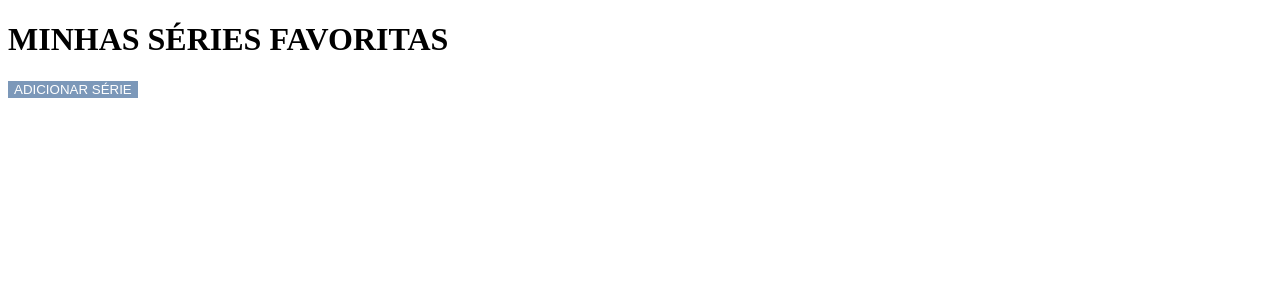
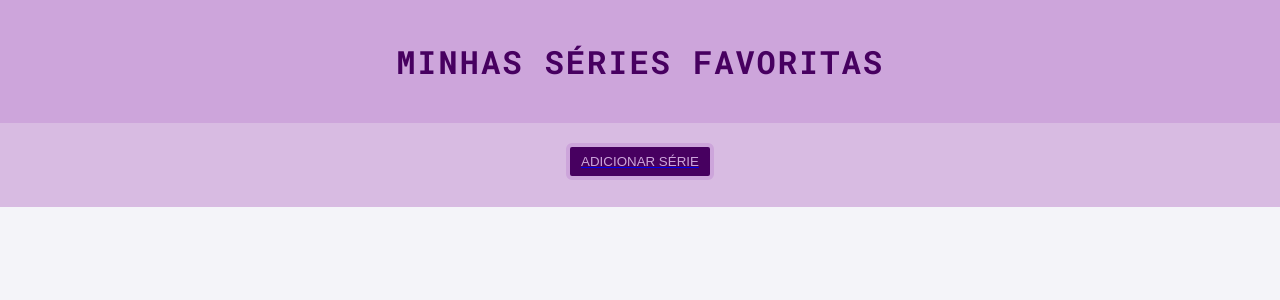
Before and after one commit to gabrielafjesuino/revisao_flask, a Flask app: page / in a window 1280 px wide. Shown: the top 300 px of the page. Run offline with Flask 3, Linux system fonts and the light colour scheme.

Commit message:
Add files via upload

```diff
--- /dev/null
+++ b/static/css/estilo.css
@@ -0,0 +1,72 @@
+* {
+    margin:0;
+    padding:0;
+}
+
+.titulo {
+    background-color: #cda5db;
+    padding-bottom: 40px;
+    padding-top: 40px;
+    text-align: center;
+    color: #470060;
+    font-family: 'Roboto Mono', monospace;
+    letter-spacing: 2px;
+}
+
+header {
+    background-color: #d8bbe2;
+    padding-bottom: 7px;
+}
+
+.botao {
+    border-radius: 6px;
+    padding-left: 11px;
+    padding-right: 11px;
+    padding-top: 7px;
+    padding-bottom: 7px;
+    margin: 0 auto;
+    display: flex;
+    justify-content: center;
+    margin-top: 20px;
+    margin-bottom: 20px;
+    background-color: #470060;
+    border-color: #cda5db;
+    border: 4px solid;
+    color: #cda5db;
+}
+
+body {
+    font-family: Arial, sans-serif;
+    background-color: #f4f4f9;
+    margin: 0;
+    padding: 0;
+}
+
+.t {
+    text-align: center;
+    font-family: 'Roboto Mono', monospace;
+    padding-top: 20px;
+    color: #470060;
+}
+
+.form-group {
+    margin-bottom: 15px;
+}
+
+.form-label {
+    display: block;
+    font-size: 14px;
+    color: #333;
+    margin-bottom: 5px;
+    color: #470060;
+}
+
+.form-input {
+    width: 100%;
+    height: 40px;
+    padding: 10px;
+    border: 1px solid #ddd;
+    border-radius: 4px;
+    font-size: 16px;
+    box-sizing: border-box;
+}
--- a/templates/index.html
+++ b/templates/index.html
@@ -3,19 +3,22 @@
 <head>
     <meta charset="UTF-8">
     <meta name = "viewport" content = "width=device-width, initial-scale=1.0">
-    <link rel = "stylesheet" href = "static/css/estilo_index.css">
+    <link rel = "stylesheet" href = "static/css/estilo.css">
+    <link rel="preconnect" href="https://fonts.googleapis.com">
+    <link rel="preconnect" href="https://fonts.gstatic.com" crossorigin>
+    <link href="https://fonts.googleapis.com/css2?family=Roboto+Mono:ital,wght@0,100..700;1,100..700&display=swap" rel="stylesheet">
     <title>Lista de Séries</title>
 </head>
 <body>
     <header>
-        <h1>MINHAS SÉRIES FAVORITAS</h1>
+        <h1 class="titulo">MINHAS SÉRIES FAVORITAS</h1>
         <a href = "/adicionar">
-            <button type = "button" class = "botao" style="background-color: rgba(83, 120, 164, 0.76); color: white; border: none;">ADICIONAR SÉRIE</button>
+            <button type = "button" class = "botao">ADICIONAR SÉRIE</button>
         </a>
     </header>
 
 
-    <ul>
+    <ul class="fundo">
         {% for serie in adicionar %}
         <li>{{ serie[1] }} - {{ serie[2] }} - {{ serie[3] }} - {{ serie[4] }} - {{ serie[5] }}
             <ul>
```
Also changed, not shown: templates/adicionar.html (+42 -39 lines), templates/editar.html (+22 -17 lines).
